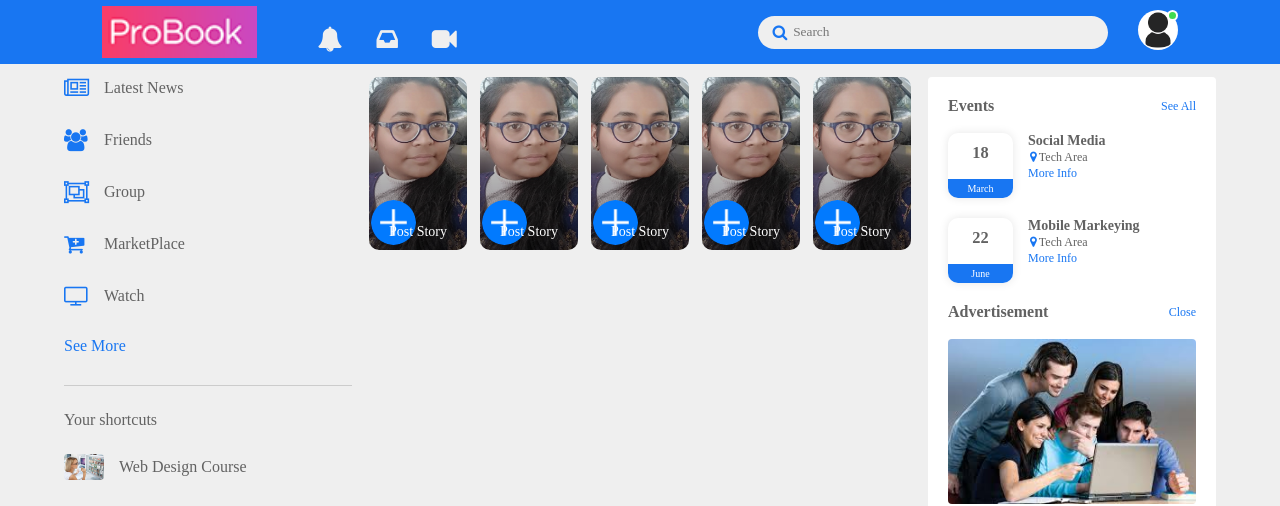
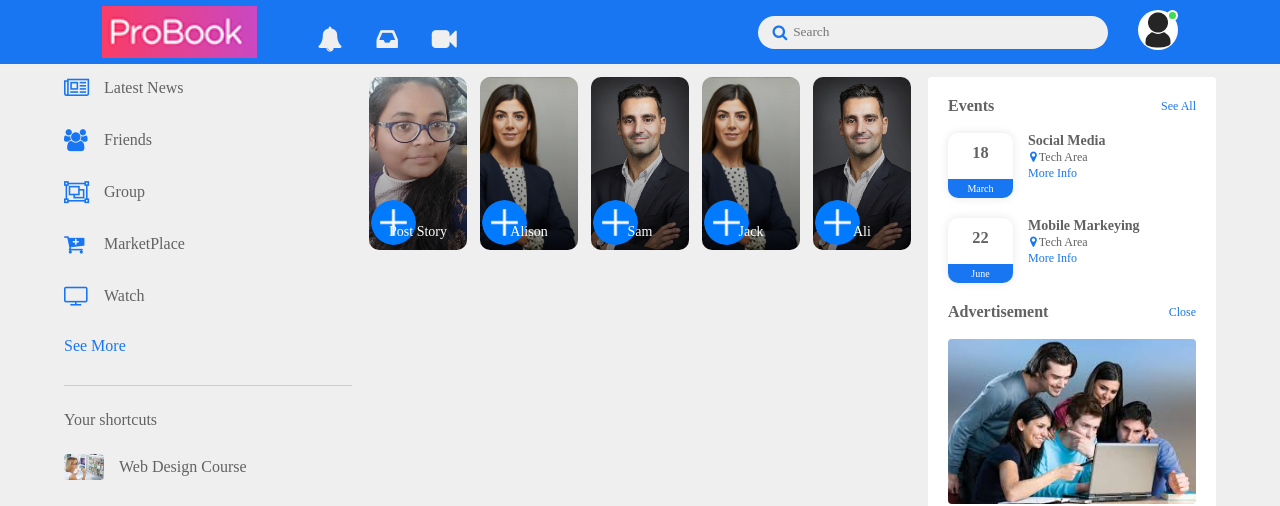
Before and after one commit to mahakAgrawal12/Social-Media-Mini-Project-I, a plain HTML site: page index.html in a window 1280 px wide. Shown: the top 506 px of the page. Drawn offline with Linux system fonts and the light colour scheme.

Commit message:
make content part

```diff
--- a/content.css
+++ b/content.css
@@ -9,7 +9,7 @@
 /* background-image: linear-gradient(transparent,rgba(0,0,0,0.5)); */
     padding-top: 32%;
     position: relative;
-    background-image: linear-gradient(transparent,rgba(0,0,0,0.5)),url(./images/Dim.jpg);
+
     background-position: center;
     background-size: cover;
     border-radius: 10px;
@@ -32,3 +32,23 @@
     color: #fff;
     font-size: 14px;
 }
+
+.story1{
+    background-image: linear-gradient(transparent,rgba(0,0,0,0.5)),url(./images/Dim.jpg);
+}
+
+.story2{
+    background-image: linear-gradient(transparent,rgba(0,0,0,0.5)),url(./images/Pho1.jpg);
+}
+
+.story3{
+    background-image: linear-gradient(transparent,rgba(0,0,0,0.5)),url(./images/pho3.jpg);
+}
+
+.story4{
+    background-image: linear-gradient(transparent,rgba(0,0,0,0.5)),url(./images/Pho1.jpg);
+}
+
+.story5{
+    background-image: linear-gradient(transparent,rgba(0,0,0,0.5)),url(./images/pho3.jpg);
+}
--- a/index.html
+++ b/index.html
@@ -63,30 +63,30 @@
         <!-- main-content -->
         <div class="main-content">
             <div class="story-gallery">
-                <div class="story">
+                <div class="story story1">
                    <img src="./images/plus.jpg">
 
                     <p>Post Story</p>
                 </div>
-                <div class="story">
+                <div class="story story2">
                    <img src="./images/plus.jpg">
 
-                    <p>Post Story</p>
+                    <p>Alison</p>
                 </div>
-                <div class="story">
+                <div class="story story3">
                    <img src="./images/plus.jpg">
 
-                    <p>Post Story</p>
+                    <p>Sam</p>
                 </div>
-                <div class="story">
+                <div class="story story4">
                    <img src="./images/plus.jpg">
 
-                    <p>Post Story</p>
+                    <p>Jack</p>
                 </div>
-                <div class="story">
+                <div class="story story5">
                    <img src="./images/plus.jpg">
 
-                    <p>Post Story</p>
+                    <p>Ali</p>
                 </div>
             </div>
         </div>
```
Also changed, not shown: images/Pho1.jpg (added), images/pho3.jpg (added).
